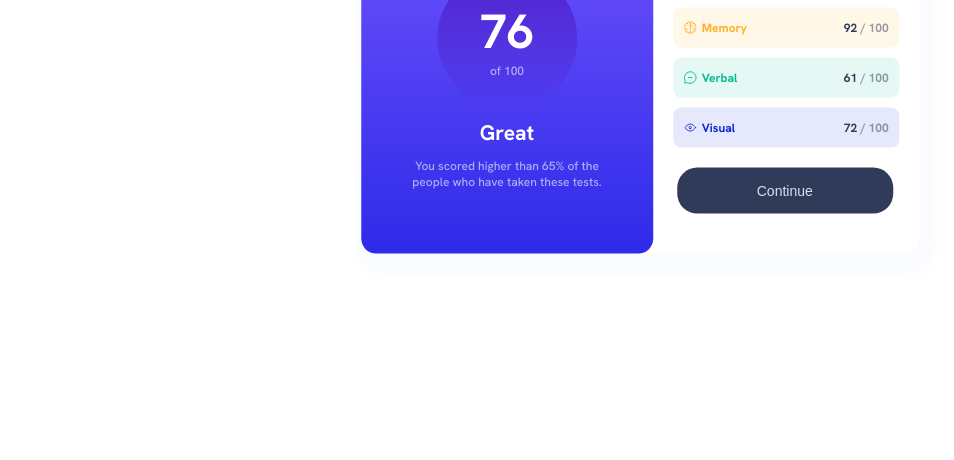
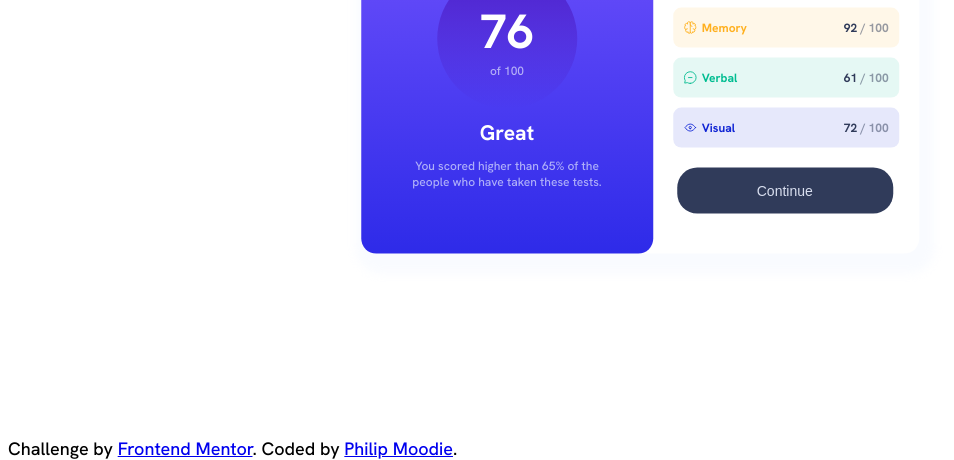
Before and after one commit to seniorbush/results-summary-component-main, a plain HTML site: page index.html in a window 1280 px wide. Shown: the part 340-800 px from the top of the page, without its empty margins (0-954 px from the left). Drawn offline with Linux system fonts and the light colour scheme.

Commit message:
frontendmentor-results_summary_component

```diff
--- a/index.html
+++ b/index.html
@@ -74,10 +74,10 @@
 </main>
 
 
-  <!-- <div class="attribution">
+  <div class="attribution">
     Challenge by <a href="https://www.frontendmentor.io?ref=challenge" target="_blank">Frontend Mentor</a>.
     Coded by <a href="https://www.pmoodie.uk">Philip Moodie</a>.
-  </div> -->
+  </div>
 
 </body>
 </html>
--- a/style.css
+++ b/style.css
@@ -224,3 +224,10 @@
         align-self: center;
     }
 }
+
+
+.attribution{
+    position: absolute;
+    bottom: 0;
+
+}
```
Also changed, not shown: assets/images/results_component_screenshot.png (added), 1 other file.
